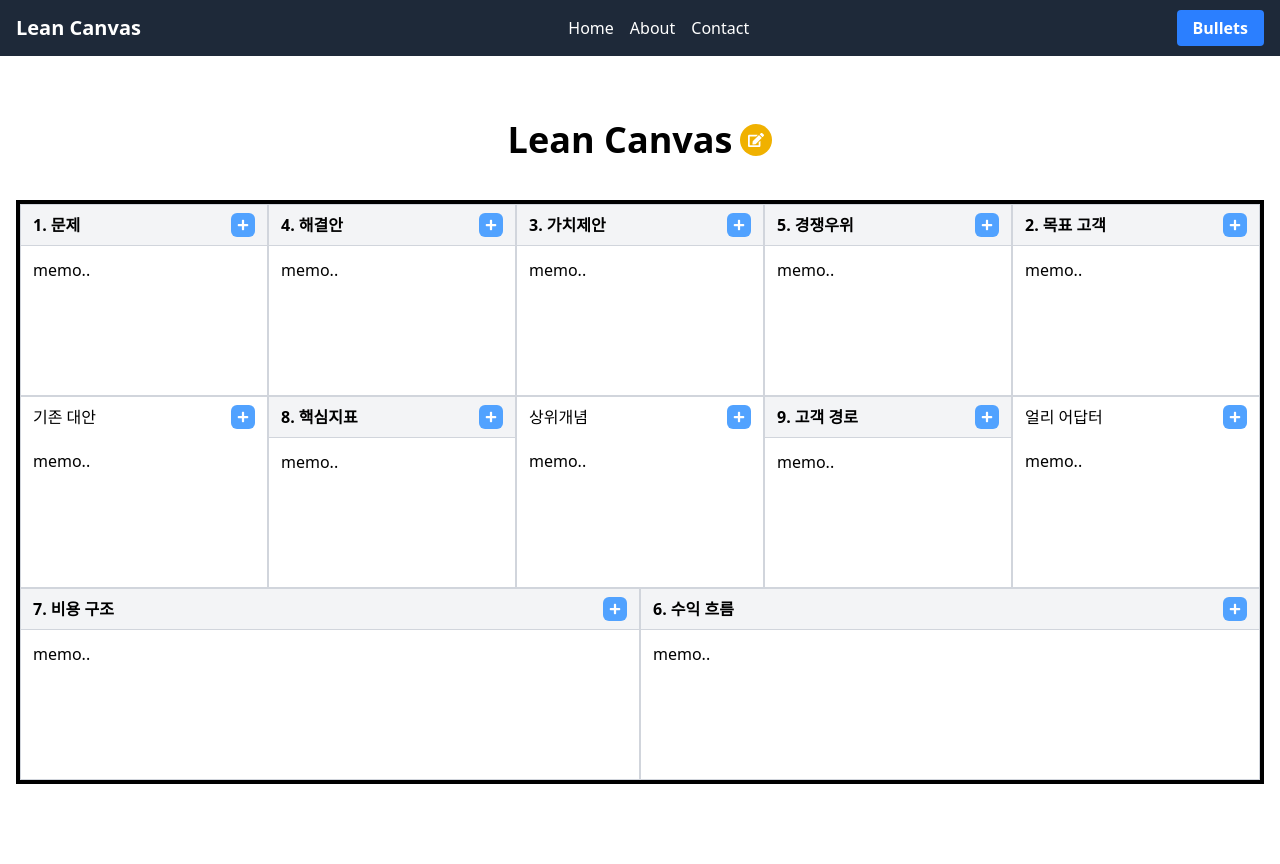
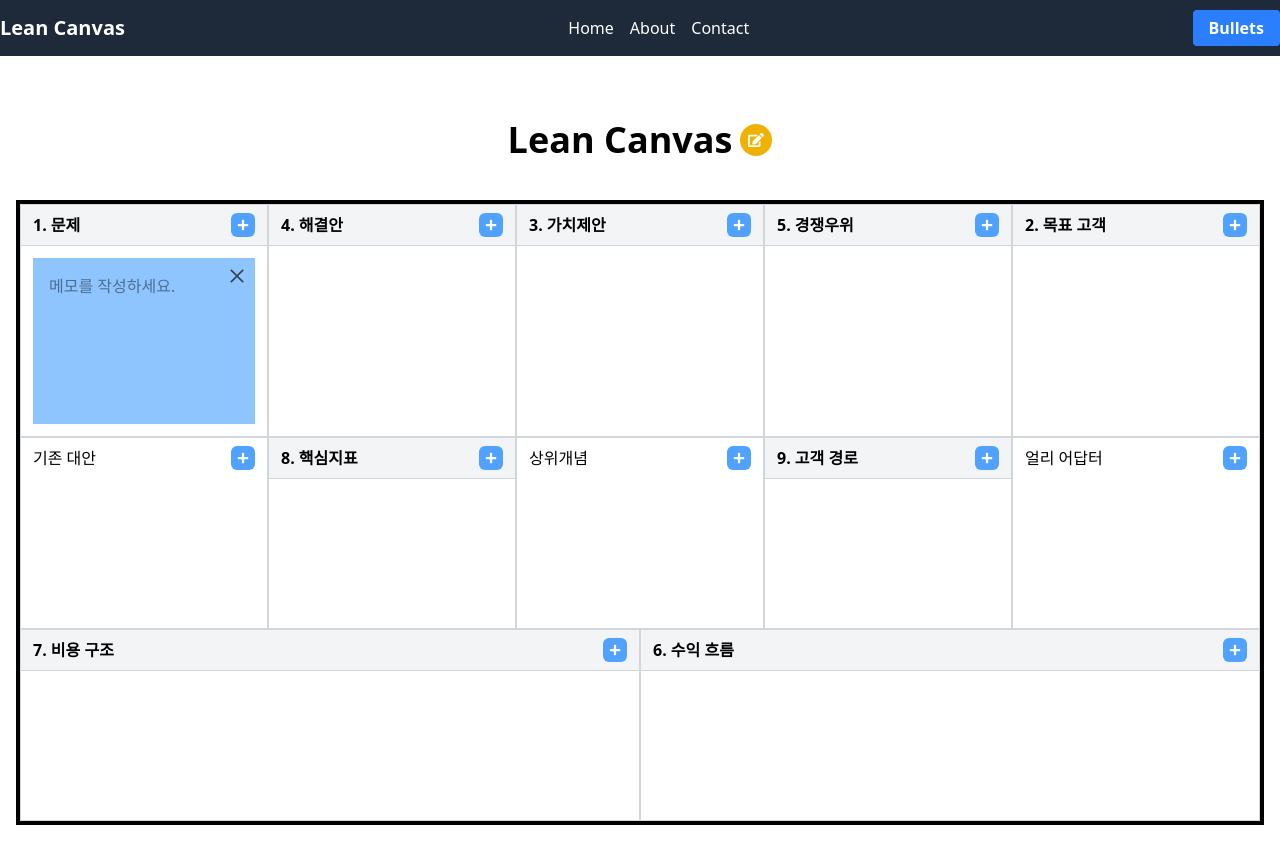
Before and after one commit to bullets-jyr/lean-canvas-react, a React (Vite) app: page /canvases/1 in a window 1280 px wide. Both pictures are taken after a click on the button 243 px from the left and 225 px from the top of the page. Shown: the top 864 px of the page. Built offline with nearby package versions, Linux system fonts and the light colour scheme.

Commit message:
메모 추가 및 제거 UI

```diff
--- a/package.json
+++ b/package.json
@@ -18,7 +18,8 @@
     "react-icons": "^5.5.0",
     "react-router-dom": "^7.13.0",
     "styled-components": "^6.1.12",
-    "tailwindcss": "^4.1.18"
+    "tailwindcss": "^4.1.18",
+    "uuid": "^13.0.0"
   },
   "devDependencies": {
     "@types/react": "^18.3.3",
--- a/src/components/CanvasCard.jsx
+++ b/src/components/CanvasCard.jsx
@@ -1,16 +1,39 @@
 import { FaPlus } from 'react-icons/fa';
+import Note from './Note';
+import { useState } from 'react';
+import { v4 as uuidv4 } from 'uuid';
 function CanvasCard({ title, isSubtitle = false }) {
+    const [notes, setNotes] = useState([]);
+
+    const handleAddNote = () => {
+        setNotes([...notes, { id: uuidv4(), content: '' }]);
+    };
+    const handleRemoveNote = id => {
+        setNotes(notes.filter(note => note.id !== id));
+    };
     return (
         <div className="row-span-1 bg-white min-h-48 border border-collapse border-gray-300">
             <div
                 className={`${isSubtitle === false && 'bg-gray-100 border-b border-b-gray-300'} flex items-start justify-between px-3 py-2`}
             >
                 <h3 className={`${isSubtitle === false && 'font-bold'} `}>{title}</h3>
-                <button className="bg-blue-400  text-white p-1.5 text-xs rounded-md">
+                <button
+                    className="bg-blue-400  text-white p-1.5 text-xs rounded-md"
+                    onClick={handleAddNote}
+                >
                     <FaPlus />
                 </button>
             </div>
-            <div className="space-y-3 min-h-32 p-3">memo..</div>
+            <div className="space-y-3 min-h-32 p-3">
+                {notes.map(note => (
+                    <Note
+                        key={note.id}
+                        id={note.id}
+                        content={note.content}
+                        onRemoveNote={handleRemoveNote}
+                    />
+                ))}
+            </div>
         </div>
     );
 }
--- a/src/components/Header.jsx
+++ b/src/components/Header.jsx
@@ -19,7 +19,7 @@
     const [isMenuOpen, setIsMenuOpen] = useState(false);
     const toggleMenu = () => setIsMenuOpen(!isMenuOpen);
     return (
-        <header className="sticky top-0 bg-gray-800 text-white px-4">
+        <header className="sticky top-0 bg-gray-800 text-white z-30">
             <div className="container mx-auto flex justify-between items-center h-14">
                 <div>
                     <Link to="/" className="text-xl font-bold">
--- /dev/null
+++ b/src/components/Note.jsx
@@ -0,0 +1,81 @@
+import { useEffect, useRef, useState } from 'react';
+import { AiOutlineClose, AiOutlineCheck } from 'react-icons/ai';
+
+const Note = ({ id, onRemoveNote }) => {
+    const colorOptions = [
+        'bg-yellow-300',
+        'bg-pink-300',
+        'bg-blue-300',
+        'bg-green-300',
+    ];
+
+    // 0, 1, 2, 3
+    const randomIndex = Math.floor(Math.random() * colorOptions.length);
+
+    const [color, setColor] = useState(colorOptions[randomIndex]);
+
+    const [isEditing, setIsEditing] = useState(false);
+
+    const textareaRef = useRef(null);
+    const [content, setContent] = useState('');
+    useEffect(() => {
+        if (textareaRef.current) {
+            textareaRef.current.style.height =
+                textareaRef.current.scrollHeight + 'px';
+        }
+    }, [content]);
+
+    return (
+        <div
+            className={`p-4 ${color} relative max-h-[32rem] overflow-hidden`}
+            onClick={() => setIsEditing(true)}
+        >
+            <div className="absolute top-2 right-2">
+                {isEditing ? (
+                    <button
+                        aria-label="Check Note"
+                        className="text-gray-700"
+                        onClick={e => {
+                            e.stopPropagation();
+                            setIsEditing(false);
+                        }}
+                    >
+                        <AiOutlineCheck size={20} />
+                    </button>
+                ) : (
+                    <button
+                        aria-label="Close Note"
+                        className="text-gray-700"
+                        onClick={() => onRemoveNote(id)}
+                    >
+                        <AiOutlineClose size={20} />
+                    </button>
+                )}
+            </div>
+            <textarea
+                ref={textareaRef}
+                value={content}
+                onChange={e => setContent(e.target.value)}
+                className={`w-full h-full bg-transparent resize-none border-none focus:outline-none text-gray-900 overflow-hidden`}
+                aria-label="Edit Note"
+                placeholder="메모를 작성하세요."
+                style={{ height: 'auto', minHeight: '8rem' }}
+                readOnly={!isEditing}
+            />
+            {isEditing && (
+                <div className="flex space-x-2">
+                    {colorOptions.map((option, index) => (
+                        <button
+                            key={index}
+                            className={`w-6 h-6 rounded-full cursor-pointer outline outline-gray-50 ${option}`}
+                            onClick={() => setColor(option)}
+                            aria-label={`Change color to ${option}`}
+                        />
+                    ))}
+                </div>
+            )}
+        </div>
+    );
+};
+
+export default Note;
```
Also changed, not shown: 1 other file (tests, documents, lock files or other folders).
